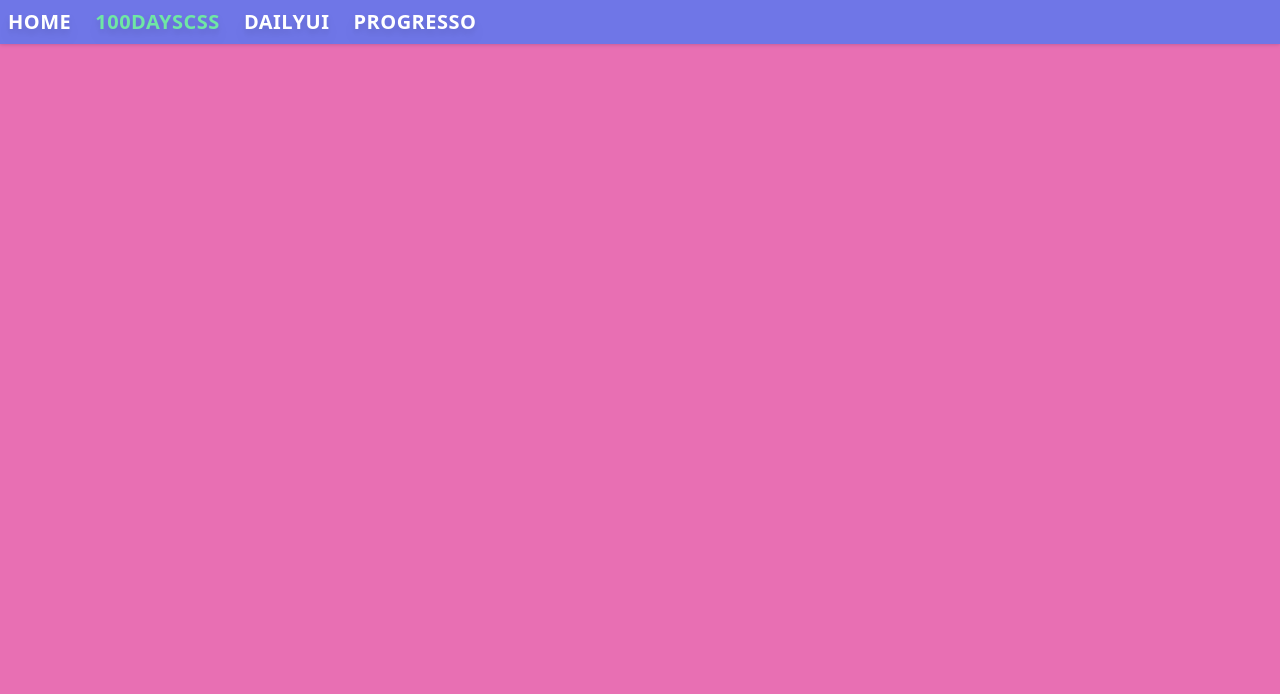
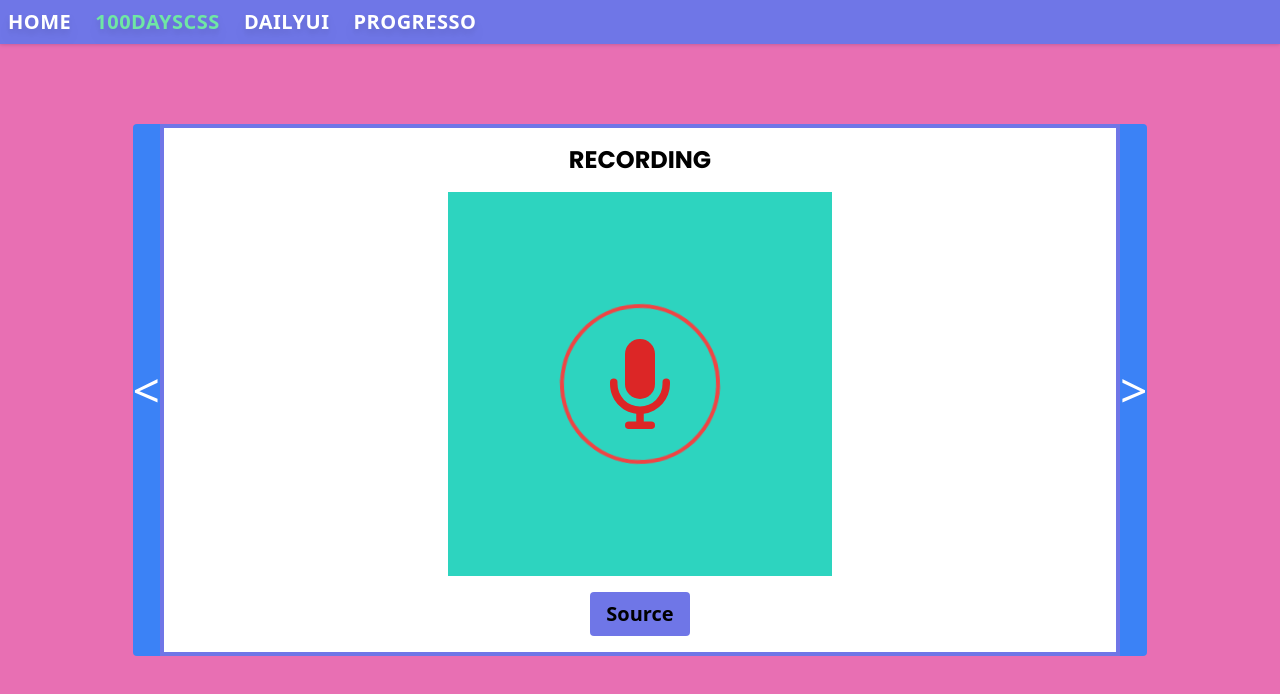
Before and after one commit to Marco-A-C-Pereira/100-Days-CSS, a React (Vite) app: page /100DaysCSS/7 in a window 1280 px wide. Shown: the top 694 px of the page. Built offline with nearby package versions, Linux system fonts and the light colour scheme; the HTML template or start-up script is replaced by a standard one; a web font is replaced by a local one.

Commit message:
100Days 7 completed

```diff
--- a/package.json
+++ b/package.json
@@ -10,6 +10,7 @@
     "preview": "vite preview"
   },
   "dependencies": {
+    "@heroicons/react": "^2.0.17",
     "framer-motion": "^10.12.4",
     "react": "^18.2.0",
     "react-dom": "^18.2.0",
--- a/src/App.jsx
+++ b/src/App.jsx
@@ -12,6 +12,7 @@ import SparkleCheckbox from "./components/100Days/Day-5/SparkleCheckbox";
 import CreditCardCheckout from "./components/DailyUI/Day-2/CreditCardCheckout";
 import RotatingParasol from "./components/100Days/Day-6/RotatingParasol";
 import LandingPage from "./components/DailyUI/Day-3/LandingPage";
+import Recording from "./components/100Days/Day-7/Recording";
 
 export default function App() {
   return (
@@ -27,6 +28,7 @@ export default function App() {
           <Route path="4" element={<SpinningElipses />} />
           <Route path="5" element={<SparkleCheckbox />} />
           <Route path="6" element={<RotatingParasol />} />
+          <Route path="7" element={<Recording />} />
         </Route>
         <Route path="/DailyUI">
           <Route path="1" element={<SignUp />} />
--- /dev/null
+++ b/src/components/100Days/Day-7/Recording.jsx
@@ -0,0 +1,76 @@
+import React, { useState } from "react";
+import Frame from "../../shared/Frame";
+import SectionTitle from "../../shared/SectionTitle";
+import SrcButton from "../../shared/SrcButton";
+
+import {
+  MicrophoneIcon,
+  EllipsisHorizontalIcon,
+} from "@heroicons/react/20/solid";
+import { motion, AnimatePresence } from "framer-motion";
+
+export default function Recording() {
+  const [IsRecording, setIsRecording] = useState(false);
+
+  return (
+    <Frame>
+      <SectionTitle>Recording</SectionTitle>
+
+      <section className="h-96 w-96 bg-teal-400 flex items-center justify-center ">
+        <button
+          onClick={() => setIsRecording((prevIsRecording) => !prevIsRecording)}
+          className="relative h-40 w-40"
+        >
+          <AnimatePresence mode="wait">
+            {IsRecording ? (
+              <motion.div
+                key={`${IsRecording}`}
+                initial={{ maxHeight: 0, opacity: 0 }}
+                animate={{ maxHeight: 100, opacity: 1 }}
+                exit={{ maxHeight: 0, opacity: 0 }}
+                transition={{ duration: 0.2 }}
+                className="h-full absolute top-1/2 left-1/2 -translate-x-1/2 -translate-y-1/2 "
+              >
+                <EllipsisHorizontalIcon className="h-full text-red-600 " />
+              </motion.div>
+            ) : (
+              <motion.div
+                key={`${IsRecording}`}
+                initial={{ maxHeight: 0, opacity: 0 }}
+                animate={{ maxHeight: 100, opacity: 1 }}
+                exit={{ maxHeight: 0, opacity: 0 }}
+                transition={{ duration: 0.2 }}
+                className="h-full absolute top-1/2 left-1/2 -translate-x-1/2 -translate-y-1/2 "
+              >
+                <MicrophoneIcon className="h-full text-red-600 " />
+              </motion.div>
+            )}
+          </AnimatePresence>
+
+          <section className="h-full w-full relative">
+            {IsRecording ? (
+              <div className=" h-full w-full">
+                <motion.div
+                  initial={{ rotate: 0 }}
+                  animate={{ rotate: 360 }}
+                  transition={{ duration: 2, repeat: Infinity, ease: "linear" }}
+                  className="h-full w-full border-4 border-transparent border-t-red-500 rounded-full"
+                />
+              </div>
+            ) : (
+              <div className=" h-full w-full absolute top-1/2 left-1/2 -translate-x-1/2 -translate-y-1/2">
+                <motion.div
+                  initial={{ rotate: 0 }}
+                  animate={{ rotate: 360 }}
+                  transition={{ duration: 2, repeat: Infinity, ease: "linear" }}
+                  className="h-full w-full border-4 border-red-500 rounded-full"
+                />
+              </div>
+            )}
+          </section>
+        </button>
+      </section>
+      <SrcButton src={"https://100dayscss.com/days/68/"} />
+    </Frame>
+  );
+}
--- a/src/components/DailyUI/Day-3/LandingPage.jsx
+++ b/src/components/DailyUI/Day-3/LandingPage.jsx
@@ -46,7 +46,7 @@ function Hero() {
       </div>
 
       <div className="w-full">
-        <div className="border p-16">
+        <div className="p-16">
           <img className="w-full" src={mainProduct} />
         </div>
       </div>
--- a/src/pages/Hdayscss.jsx
+++ b/src/pages/Hdayscss.jsx
@@ -28,6 +28,9 @@ export default function Hdayscss() {
           <ShowcaseItem url="6" isCompleted={false}>
             Dia 6: Guardasol 3D
           </ShowcaseItem>
+          <ShowcaseItem url="7" isCompleted={true}>
+            Dia 7: Gravação
+          </ShowcaseItem>
         </div>
       </section>
     </main>
```
Also changed, not shown: 1 other file (tests, documents, lock files or other folders).
